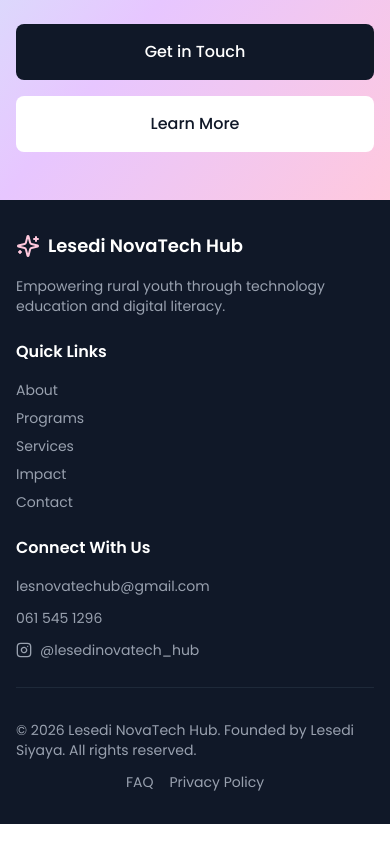
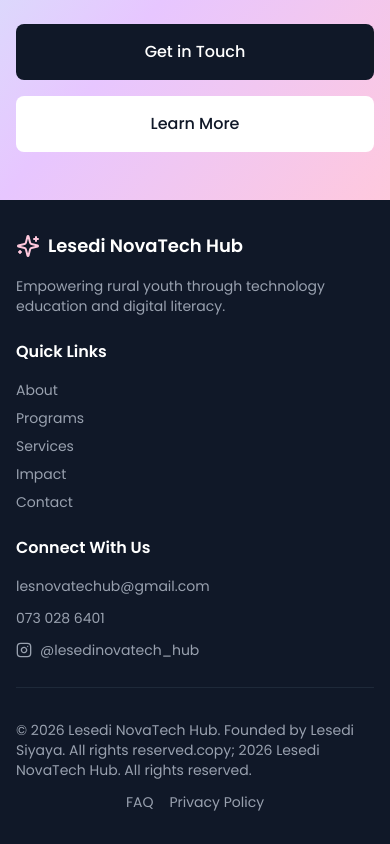
Before and after one commit to LesediSiyaya/Lesedinovatechhubwebsite, a React (Vite) app: page / in a window 390 px wide. Shown: the part 3374-4218 px from the top of the page. Built offline with nearby package versions, Linux system fonts and the light colour scheme.

Commit message:
Update phone to 073 028 6401, remove redundant founder credit

```diff
--- a/src/app/components/Layout.tsx
+++ b/src/app/components/Layout.tsx
@@ -126,8 +126,8 @@ export default function Layout() {
                 <a href="mailto:lesnovatechub@gmail.com" className="block hover:text-[#ffc8dd] transition-colors">
                   lesnovatechub@gmail.com
                 </a>
-                <a href="tel:+27615451296" className="block hover:text-[#ffc8dd] transition-colors">
-                  061 545 1296
+                <a href="tel:+27730286401" className="block hover:text-[#ffc8dd] transition-colors">
+                  073 028 6401
                 </a>
                 <a
                   href="https://www.instagram.com/lesedinovatech_hub"
@@ -142,7 +142,7 @@ export default function Layout() {
             </div>
           </div>
           <div className="border-t border-gray-800 pt-8 flex flex-col sm:flex-row items-center justify-between gap-3 text-sm text-gray-400">
-            <p>&copy; 2026 Lesedi NovaTech Hub. Founded by Lesedi Siyaya. All rights reserved.</p>
+            <p>&copy; 2026 Lesedi NovaTech Hub. Founded by Lesedi Siyaya. All rights reserved.copy; 2026 Lesedi NovaTech Hub. All rights reserved.</p>
             <div className="flex gap-4">
               <Link to="/faq" className="hover:text-[#ffc8dd] transition-colors">FAQ</Link>
               <Link to="/privacy" className="hover:text-[#ffc8dd] transition-colors">Privacy Policy</Link>
@@ -155,7 +155,7 @@ export default function Layout() {
       <div className="fixed bottom-6 right-6 z-50 flex flex-col items-end gap-2">
         {whatsappOpen && (
           <a
-            href="https://wa.me/27615451296"
+            href="https://wa.me/27730286401"
             target="_blank"
             rel="noopener noreferrer"
             className="flex items-center gap-2 bg-[#25D366] hover:bg-[#1ebe5d] text-white font-medium px-4 py-3 rounded-full shadow-lg hover:shadow-xl transition-all transform hover:scale-105 active:scale-95"
```
